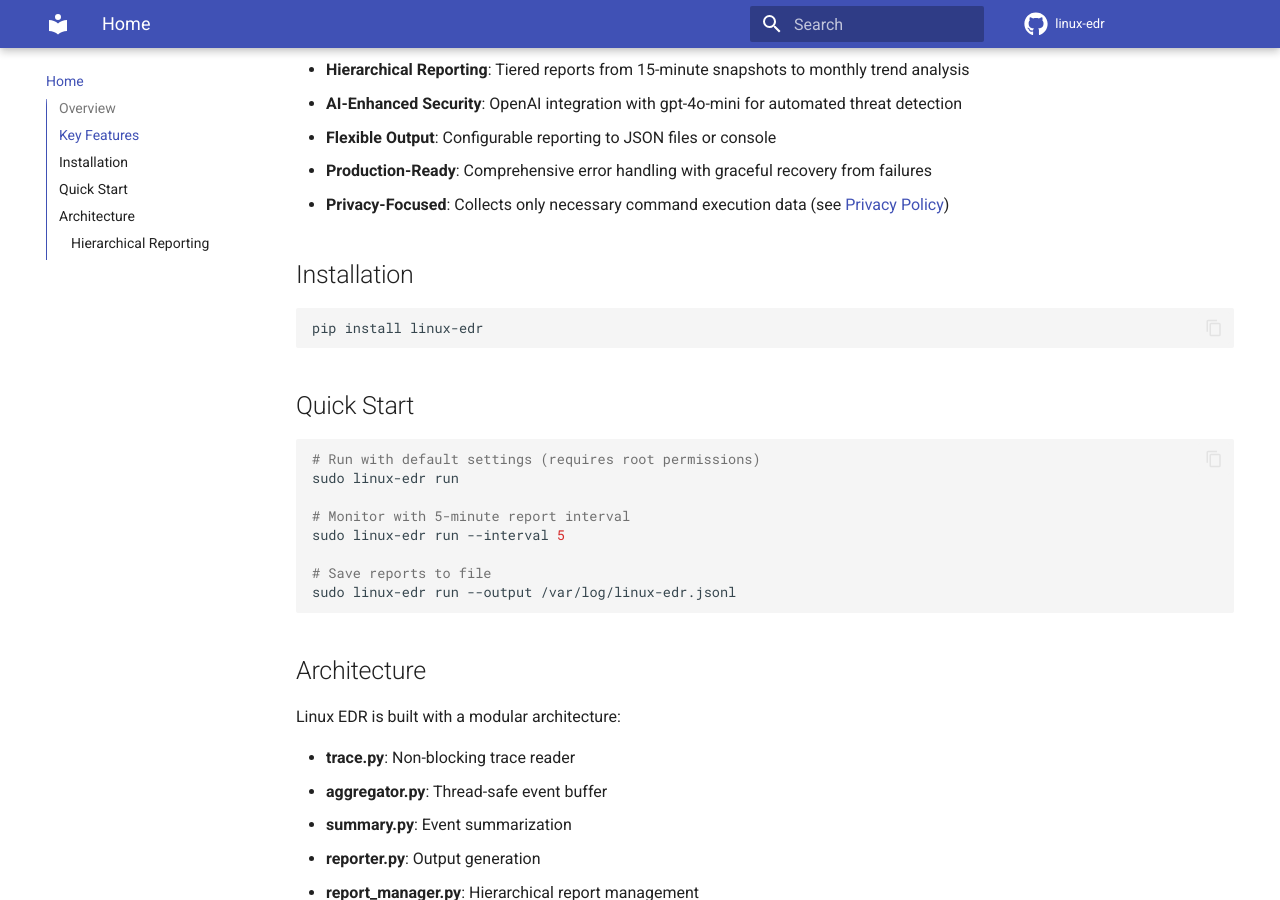
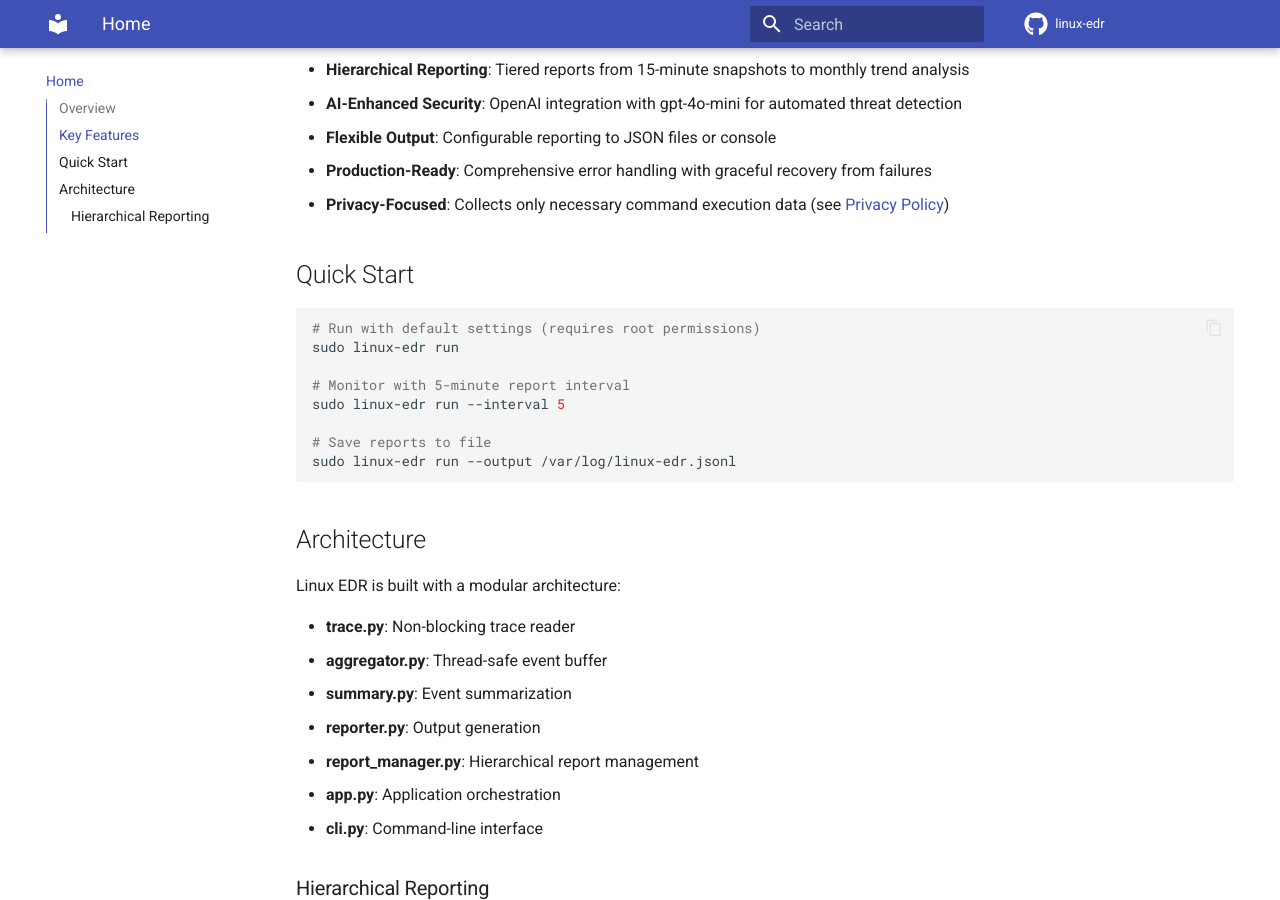
Before and after one commit to ParttimeWorks/linux_edr, an MkDocs documentation site: the page built from docs/index.md, in a window 1280 px wide and 900 px high, scrolled down 581 px. Built offline with MkDocs 1.6.1 and Material for MkDocs 9.7.7, drawn with Linux system fonts in a browser that asks for light colours; comment, search, counter and statistics services are not loaded; the version menu is left out.

Commit message:
docs: update docs

````diff
--- a/docs/index.md
+++ b/docs/index.md
@@ -16,12 +16,6 @@ Linux EDR captures process execution data through Linux's kernel tracing capabil
 - **Flexible Output**: Configurable reporting to JSON files or console
 - **Production-Ready**: Comprehensive error handling with graceful recovery from failures
 - **Privacy-Focused**: Collects only necessary command execution data (see [Privacy Policy](privacy.md))
-
-## Installation
-
-```bash
-pip install linux-edr
-```
 
 ## Quick Start
 
````
